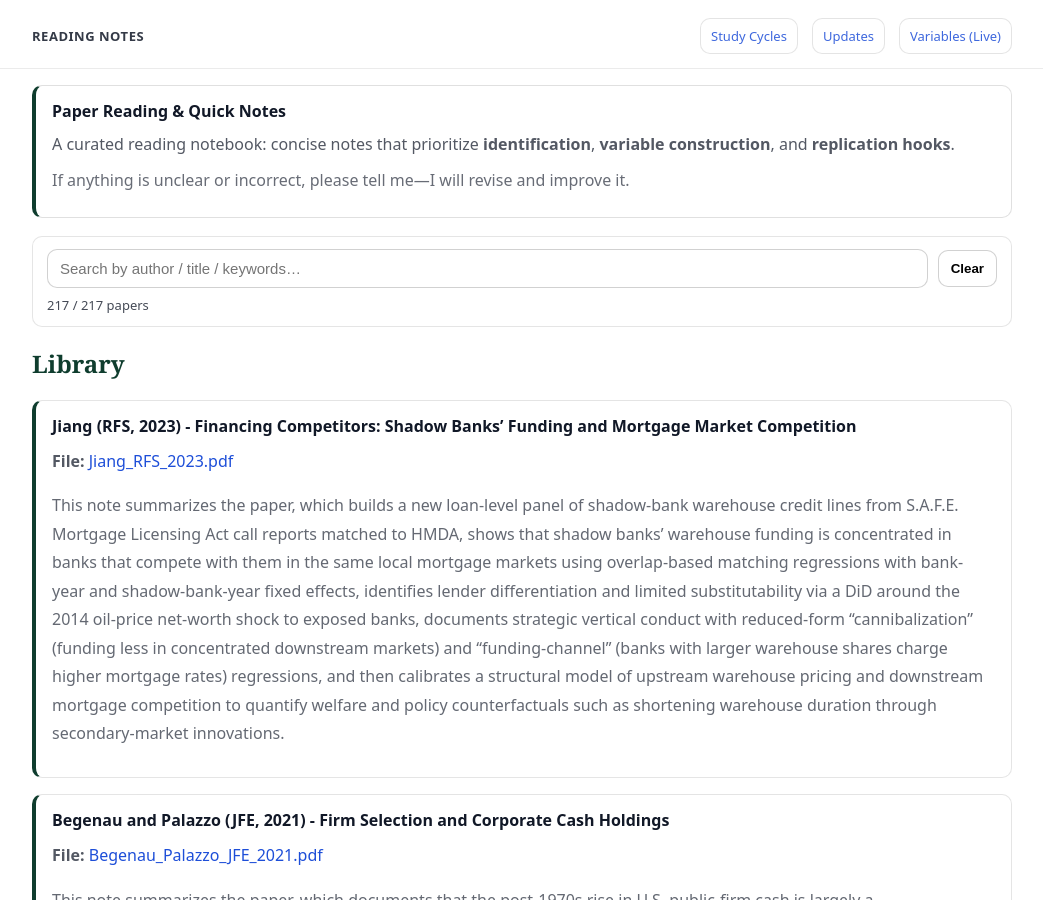
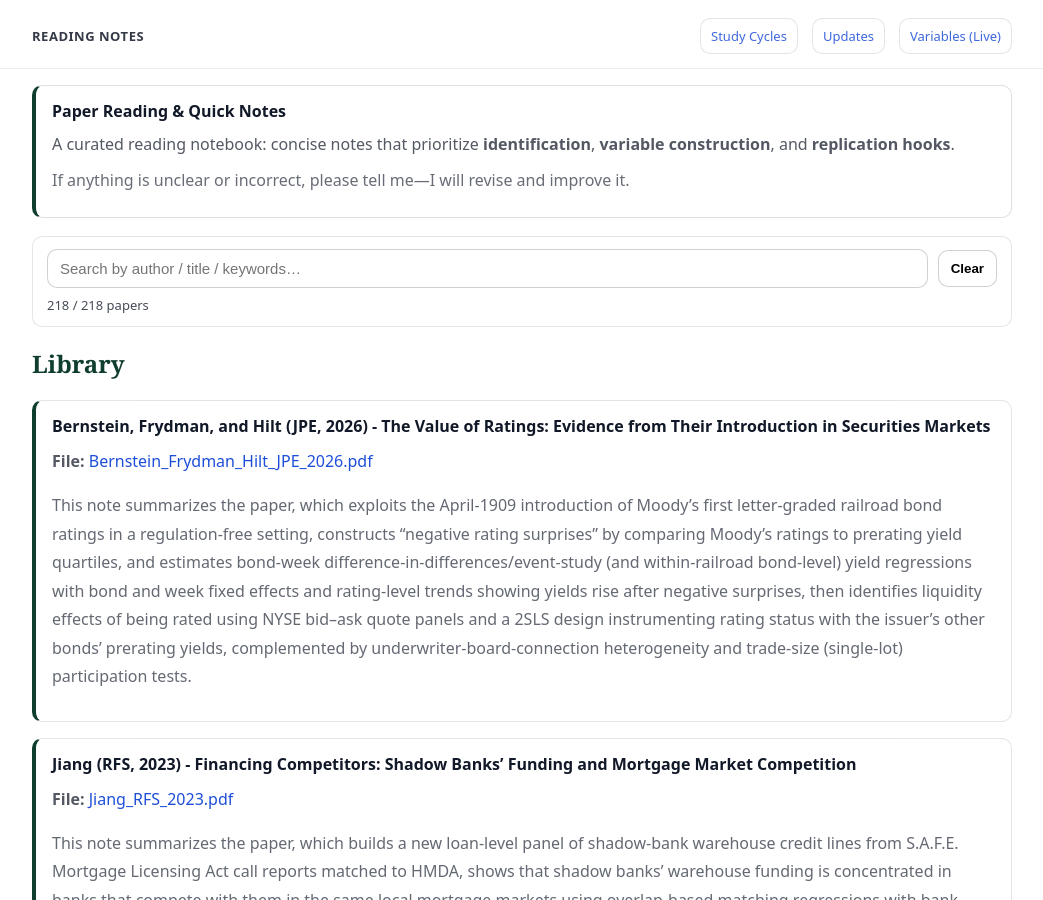
Before and after one commit to yaxinzn/study-archive, a Jekyll site: the page built from reading/index.md, in a window 1280 px wide and 900 px high. Shown: the whole window, without its empty margins (118-1161 px from the left). Built offline with Jekyll 4.4.1, drawn with Linux system fonts in a browser that asks for light colours.

Commit message:
Reading: add/update Bernstein_Frydman_Hilt_JPE_2026.pdf

```diff
--- a/_data/reading.yml
+++ b/_data/reading.yml
@@ -1,3 +1,7 @@
+- title: "Bernstein, Frydman, and Hilt (JPE, 2026) - The Value of Ratings: Evidence from Their Introduction in Securities Markets"
+  file: "Bernstein_Frydman_Hilt_JPE_2026.pdf"
+  desc: "This note summarizes the paper, which exploits the April-1909 introduction of Moody’s first letter-graded railroad bond ratings in a regulation-free setting, constructs “negative rating surprises” by comparing Moody’s ratings to prerating yield quartiles, and estimates bond-week difference-in-differences/event-study (and within-railroad bond-level) yield regressions with bond and week fixed effects and rating-level trends showing yields rise after negative surprises, then identifies liquidity effects of being rated using NYSE bid–ask quote panels and a 2SLS design instrumenting rating status with the issuer’s other bonds’ prerating yields, complemented by underwriter-board-connection heterogeneity and trade-size (single-lot) participation tests."
+
 - title: "Jiang (RFS, 2023) - Financing Competitors: Shadow Banks’ Funding and Mortgage Market Competition"
   file: "Jiang_RFS_2023.pdf"
   desc: "This note summarizes the paper, which builds a new loan-level panel of shadow-bank warehouse credit lines from S.A.F.E. Mortgage Licensing Act call reports matched to HMDA, shows that shadow banks’ warehouse funding is concentrated in banks that compete with them in the same local mortgage markets using overlap-based matching regressions with bank-year and shadow-bank-year fixed effects, identifies lender differentiation and limited substitutability via a DiD around the 2014 oil-price net-worth shock to exposed banks, documents strategic vertical conduct with reduced-form “cannibalization” (funding less in concentrated downstream markets) and “funding-channel” (banks with larger warehouse shares charge higher mortgage rates) regressions, and then calibrates a structural model of upstream warehouse pricing and downstream mortgage competition to quantify welfare and policy counterfactuals such as shortening warehouse duration through secondary-market innovations."
```
Also changed, not shown: 1 other file.
